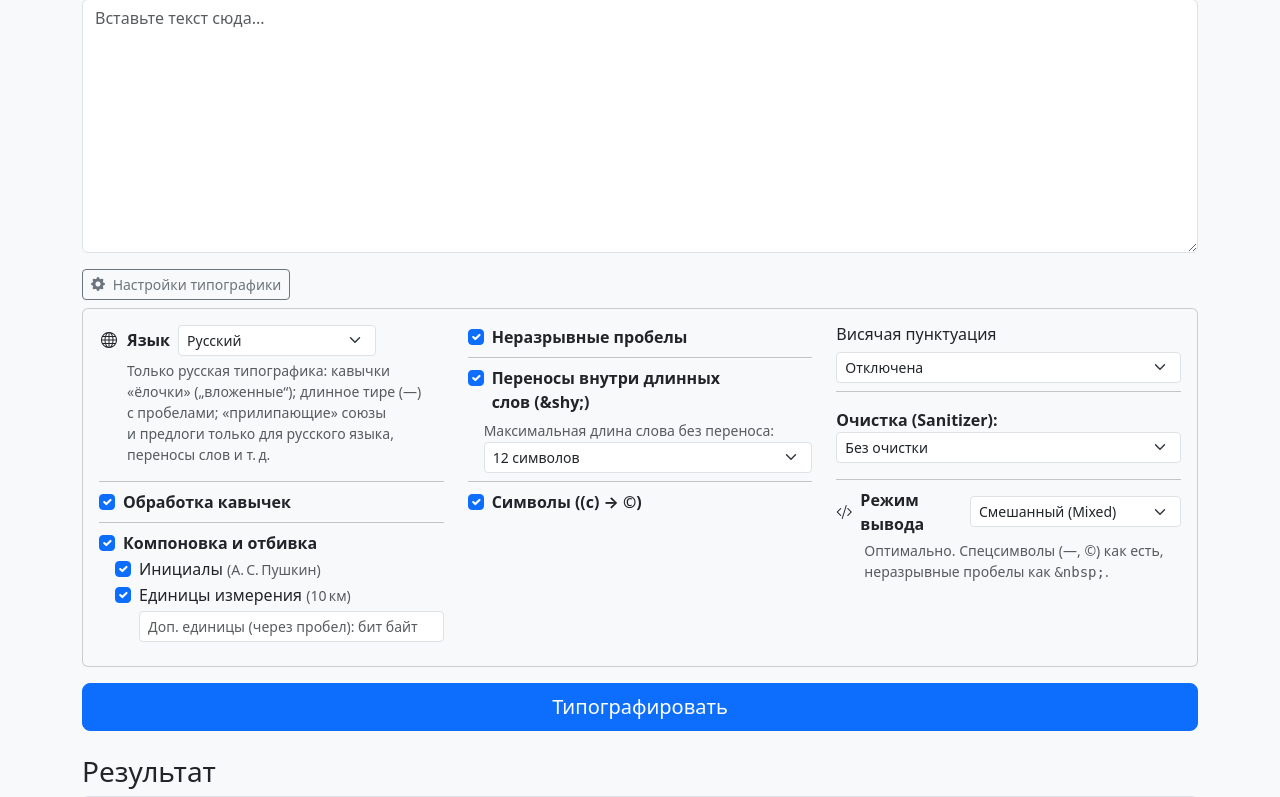
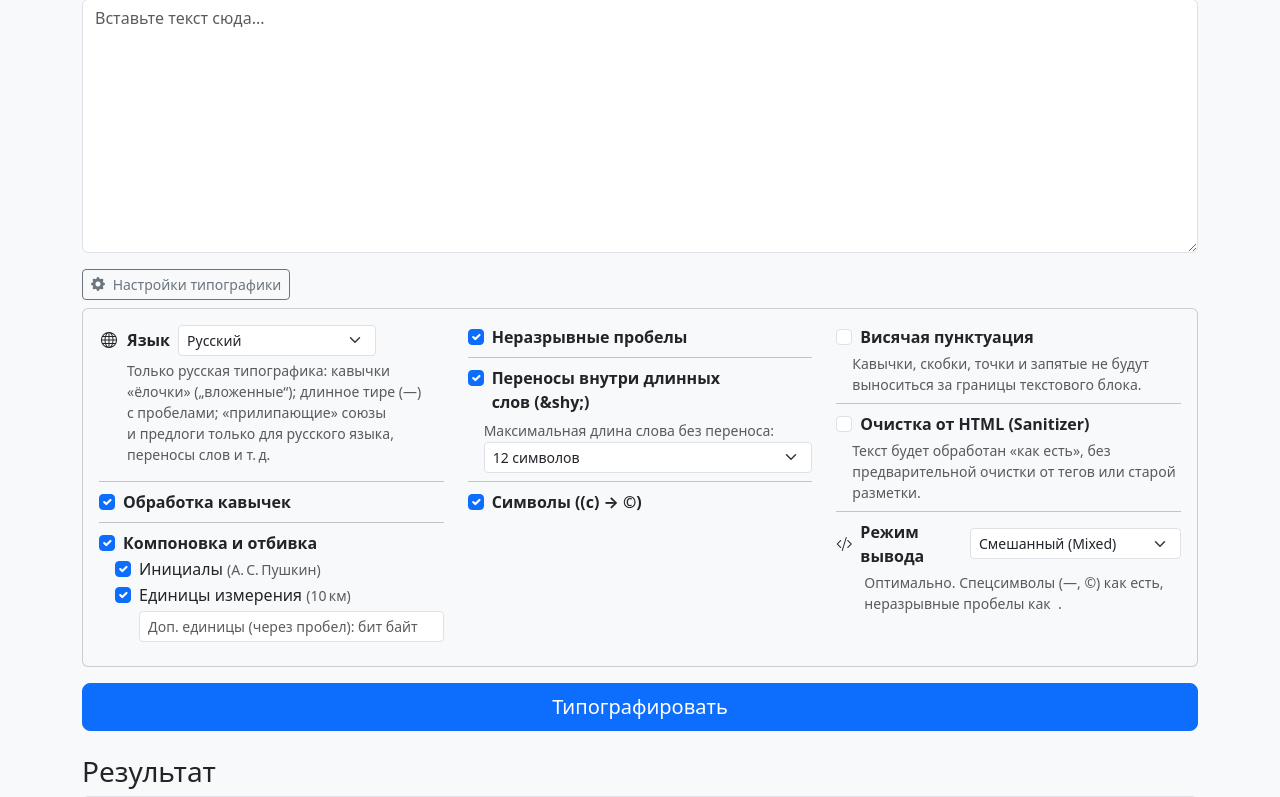
Before and after one commit to erjemin/etpgrf-site, a Django app: page / in a window 1280 px wide, after a click on "Настройки типографики". Shown: the part 123-920 px from the top of the page. Run offline with Django 5.2, Linux system fonts and the light colour scheme; some libraries are stand-ins or nearby versions.

Commit message:
mod: настройки типографа (11) оформление (двойное экранирование мнемоник для переменных с двойным рендером).

```diff
--- a/etpgrf_site/typograph/templates/typograph/index.html
+++ b/etpgrf_site/typograph/templates/typograph/index.html
@@ -10,7 +10,6 @@
         {# ГЛАВНОЕ ПОЛЕ ВВОДА: ТЕКСТ ДЛЯ ФОТОГРАФИРОВАНИЯ #}<div class="mb-3">
           <textarea class="form-control" name="text" rows="10" placeholder="Вставьте текст сюда..."></textarea>
         </div>
-
         {# Блок настроек (Collapse) #}<div class="mb-3">
           <button class="btn btn-outline-secondary btn-sm mb-2" type="button" data-bs-toggle="collapse"
                   data-bs-target="#settingsCollapse" aria-expanded="false" aria-controls="settingsCollapse">
@@ -49,23 +48,23 @@
                     </div>
                     {# Описание с отступом, чтобы было под текстом #}<div class="ms-4 ps-1 form-text text-muted small" style="min-height: 2.5em;" x-html="desc"></div>
                   </div>
-                  {# ========= #}<hr class="my-2" />
+                  {# ========== #}<hr class="my-2" />
                   {# Группа "Кавычки" #}<div x-data="{ enabled: true }" class="mb-2">
                     <div class="form-check">
                         <input class="form-check-input" type="checkbox" name="quotes" id="optQuotes" checked x-model="enabled">
                         <label class="form-check-label fw-bold" for="optQuotes">Обработка кавычек</label>
                     </div>
                     {# Описание (видно, когда выключено) #}<div class="ms-3 form-text text-muted small" x-show="!enabled" x-transition>
-                        Прямые кавычки (&quot;) не будут заменяться на типографские («…ёлочки…» или&nbsp;“…лапки…”).
+                        Прямые кавычки (&quot;) не будут заменяться на типографские («…ёлочки…» или “…лапки…”).
                     </div>
                   </div>
-                  {# ========= #}<hr class="my-2" />
+                  {# ========== #}<hr class="my-2" />
                   {# Группа "Компоновка и отбивка" (Layout)  #}<div x-data="{ enabled: true }" class="mb-2">
                       <div class="form-check">
                         <input class="form-check-input" type="checkbox" name="layout" id="optLayout" checked x-model="enabled">
                         <label class="form-check-label fw-bold" for="optLayout">Компоновка и&nbsp;отбивка</label>
                       </div>
-                      {# Настройки (видны, когда включено) #}<div class="ms-3" x-show="enabled" x-transition>
+                      {# Настройки группы "Компоновка и отбивка" (видны, когда включено) #}<div class="ms-3" x-show="enabled" x-transition>
                           <div class="form-check">
                             <input class="form-check-input" type="checkbox" name="layout_initials" id="optLayoutInitials" checked>
                             <label class="form-check-label" for="optLayoutInitials">Инициалы <small class="text-muted">(А.&thinsp;С.&thinsp;Пушкин)</small></label>
@@ -96,14 +95,14 @@
                           Если отключено, то&nbsp;предлоги, союзы и&nbsp;артикли могут оставаться в&nbsp;конце строки, частицы (<em>бы, же…</em>) могут отрываться от&nbsp;слов.
                       </div>
                   </div>
-                  {# ========= #}<hr class="my-2" />
+                  {# ========== #}<hr class="my-2" />
                   {# Группа "Переносы" #}<div x-data="{ enabled: true }" class="mb-2">
                       <div class="form-check">
                         <input class="form-check-input" type="checkbox" name="hyphenation" id="optHyphenation" checked x-model="enabled">
                         <label class="form-check-label fw-bold" for="optHyphenation">Переносы внутри длинных слов&nbsp;(&amp;shy;)</label>
                       </div>
                       {# Настройки переносов #}<div class="ms-3 mt-1" x-show="enabled" x-transition>
-                          <label class="form-label small text-muted mb-0">Максимальная длина слова без&nbsp;переноса:</label>
+                          <label class="form-label small text-muted mb-0">Максимальная длина слова без переноса:</label>
                           <select class="form-select form-select-sm" name="hyphenation_len">
                               <option value="8">8 символов</option>
                               <option value="10">10 символов</option>
@@ -116,36 +115,52 @@
                           Если отключено, мягкие переносы (&amp;shy;) не&nbsp;будут расставляться.
                       </div>
                   </div>
-                  {# ========= #}<hr class="my-2" />
+                  {# ========== #}<hr class="my-2" />
                   {# Группа "Символы" #}<div x-data="{ enabled: true }" class="mb-2">
                       <div class="form-check">
                         <input class="form-check-input" type="checkbox" name="symbols" id="optSymbols" checked x-model="enabled">
                         <label class="form-check-label fw-bold" for="optSymbols">Символы ((c) &rarr; ©)</label>
                       </div>
                       {# Описание (видно, когда выключено) #}<div class="ms-3 form-text text-muted small" x-show="!enabled" x-transition>
-                          Замена псевдографики (стрелочки, копирайты) на&nbsp;спецсимволы отключена.
+                          Замена псевдографики (стрелочки, копирайты) и&nbsp;обработка числовых диапазонов (10-20 &rarr; 10&ndash;20) отключена.
                       </div>
                   </div>
                 </div>
                 {# КОЛОНКА 3 #}<div class="col-md-4">
-                  {# Группа "Висячая пунктуация" #}<h6>Висячая пунктуация</h6>
-                  <select class="form-select form-select-sm mb-2" name="hanging_punctuation">
-                    <option value="none" selected="">Отключена</option>
-                    <option value="left">Только слева</option>
+                  {# Группа "Висячая пунктуация" #}<div x-data="{ enabled: false }" class="mb-2">
+                      <div class="form-check">
+                        <input class="form-check-input" type="checkbox" name="hanging_enabled" id="optHanging" x-model="enabled">
+                        <label class="form-check-label fw-bold" for="optHanging">Висячая пунктуация</label>
+                      </div>
+                      {# Настройки группы "Висячая пунктуация" (видны, когда включено) #}<div class="ms-3 mt-1" x-show="enabled" x-transition>
+                          <select class="form-select form-select-sm" name="hanging_punctuation">
+                            <option value="left" selected>Только слева</option>
                             <option value="right">Только справа</option>
                             <option value="both">С обеих сторон</option>
                           </select>
-                  {# ========= #}<hr class="my-2" />
-                  {#  Группа "Санитайзер" #}<div class="mt-3 mb-3">
-                      <label class="form-label fw-bold mb-0">Очистка (Sanitizer):</label>
+                      </div>
+                      {# Описание (видно, когда выключено) #}<div class="ms-3 form-text text-muted small" x-show="!enabled" x-transition>
+                          Кавычки, скобки, точки и&nbsp;запятые не&nbsp;будут выноситься за&nbsp;границы текстового блока.
+                      </div>
+                  </div>
+                {# ========== #}<hr class="my-2" />
+                  {# Группа "Санитайзер" #}<div x-data="{ enabled: false }" class="mb-2">
+                      <div class="form-check">
+                        <input class="form-check-input" type="checkbox" name="sanitizer_enabled" id="optSanitizer" x-model="enabled">
+                        <label class="form-check-label fw-bold" for="optSanitizer">Очистка от HTML (Sanitizer)</label>
+                      </div>
+                      {# Настройки группы "Санитайзер" (видны, когда включено) #}<div class="ms-3 mt-1" x-show="enabled" x-transition>
                           <select class="form-select form-select-sm" name="sanitizer">
-                          <option value="" selected>Без очистки</option>
-                          <option value="etp">Удалить старую типографику</option>
-                          <option value="html">Удалить все HTML-теги</option>
+                              <option value="etp" selected>Очистить разметку висячей пунктуации</option>
+                              <option value="html">Очистить все HTML-теги</option>
                           </select>
                       </div>
-                  {# ========= #}<hr class="my-2" />
-                  {# Группа "Режим вывода" #}<div x-data="{ desc: 'Оптимально. Спецсимволы (—, ©) как&amp;nbsp;есть, неразрывные пробелы как&amp;nbsp;<tt>&amp;amp;nbsp;</tt>.' }">
+                      {# Описание группы "Санитайзер" (видно, когда выключено) #}<div class="ms-3 form-text text-muted small" x-show="!enabled" x-transition>
+                          Текст будет обработан &laquo;как есть&raquo;, без предварительной очистки от&nbsp;тегов или старой разметки.
+                      </div>
+                  </div>
+                   {# ========== #}<hr class="my-2" />
+                  {# Режим вывода (Alpine.js) #}<div x-data="{ desc: 'Оптимально. Спецсимволы (—, ©) как есть, неразрывные пробелы как &nbsp;.' }">
                     <div class="d-flex align-items-center mb-1">
                         <div class="me-2 text-center" style="width: 1.25em;">
                             <i class="bi bi-code-slash"></i>
@@ -154,16 +169,16 @@
                         <select class="form-select form-select-sm w-auto" name="mode"
                                 @change="desc = $event.target.options[$event.target.selectedIndex].dataset.desc">
                           <option value="mixed" selected
-                                  data-desc="Оптимально. Спецсимволы (—, ©) как&nbsp;есть, неразрывные пробелы как&amp;nbsp;<tt>&amp;amp;nbsp;</tt>.">
+                                  data-desc="Оптимально. Спецсимволы (—, ©) как есть, неразрывные пробелы как &amp;amp;nbsp;.">
                             Смешанный (Mixed)
                           </option>
                           <option value="unicode"
-                                  data-desc="Компактно. Все символы в&amp;nbsp;UTF-8 (включая неразрывный пробел&amp;nbsp;U+00A0).">
+                                  data-desc="Компактно. Все символы в UTF-8 (включая неразрывный пробел U+00A0).">
                             Юникод (Unicode)
                           </option>
                           <option value="mnemonic"
-                                  data-desc="Совместимость. Все спецсимволы заменяются на&amp;nbsp;HTML-мнемоники (<tt>&amp;amp;mdash;</tt>, <tt>&amp;amp;copy;</tt>, <tt>&amp;amp;half;</tt> …).">
-                            Мнемоники (mnemonic)
+                                  data-desc="Совместимость. Все спецсимволы заменяются на HTML-мнемоники (&amp;amp;mdash;, &amp;amp;copy; …).">
+                            Мнемоники (Mnemonic)
                           </option>
                         </select>
                     </div>
--- a/etpgrf_site/typograph/views.py
+++ b/etpgrf_site/typograph/views.py
@@ -15,30 +15,30 @@ def process_text(request):
         langs = request.POST.get(key='langs', default='ru')
 
         # 2. Собираем LayoutProcessor
-        layout_enabled = request.POST.get('layout') == 'on'
+        layout_enabled = request.POST.get(key='layout') == 'on'
         layout_option = False
         if layout_enabled:
-            process_units = request.POST.get('layout_units') == 'on'
+            process_units = request.POST.get(key='layout_units') == 'on'
             if process_units:
-                custom_units = request.POST.get('layout_units_custom', '').strip()
+                custom_units = request.POST.get(key='layout_units_custom', default='').strip()
                 if custom_units:
                     process_units = custom_units.split()
 
             layout_option = LayoutProcessor(
                 langs=langs,
-                process_initials_and_acronyms=request.POST.get('layout_initials') == 'on',
+                process_initials_and_acronyms=request.POST.get(key='layout_initials') == 'on',
                 process_units=process_units
             )
 
         # 3. Собираем Hyphenator
-        hyphenation_enabled = request.POST.get('hyphenation') == 'on'
+        hyphenation_enabled = request.POST.get(key='hyphenation') == 'on'
         hyphenation_option = False
         if hyphenation_enabled:
-            max_len = request.POST.get('hyphenation_len', '15')
+            max_len = request.POST.get(key='hyphenation_len', default='12')
             try:
                 max_len = int(max_len)
             except (ValueError, TypeError):
-                max_len = 15 # Дефолтное значение, если пришло что-то не то
+                max_len = 12
 
             hyphenation_option = Hyphenator(
                 langs=langs,
@@ -46,30 +46,30 @@ def process_text(request):
             )
 
         # 4. Читаем Sanitizer
-        sanitizer_val = request.POST.get('sanitizer', '')
-        sanitizer_option = None
-        if sanitizer_val:
-            sanitizer_option = sanitizer_val
+        sanitizer_enabled = request.POST.get(key='sanitizer_enabled', default='')
+        sanitizer_option = request.POST.get(key='sanitizer', default='etp')
+        if sanitizer_enabled and sanitizer_option not in ['etp', 'html']:
+            sanitizer_option = 'etp'
 
-        # 5. Собираем общие опции
+        # 5. Читаем Hanging Punctuation
+        hanging_enabled = request.POST.get(key='hanging_enabled') == 'on'
+        hanging_option = None
+        if hanging_enabled:
+            hanging_option = request.POST.get(key='hanging_punctuation', default='both')
+
+        # 6. Собираем общие опции
         options = {
             'langs': langs,
             'process_html': True,
-
             'quotes': request.POST.get('quotes') == 'on',
             'layout': layout_option,
-            'unbreakables': request.POST.get('unbreakables') == 'on',
+            'unbreakables': request.POST.get(key='unbreakables') == 'on',
             'hyphenation': hyphenation_option,
-            'symbols': request.POST.get('symbols') == 'on',
-
-            'hanging_punctuation': request.POST.get(key='hanging_punctuation', default='none'),
+            'symbols': request.POST.get(key='symbols') == 'on',
+            'hanging_punctuation': hanging_option,
             'mode': request.POST.get(key='mode', default='mixed'),
-
             'sanitizer': sanitizer_option
         }
-
-        if options['hanging_punctuation'] == 'none':
-            options['hanging_punctuation'] = None
 
         # Создаем экземпляр типографа
         typo = Typographer(**options)
```
Lines whose indentation alone changed are shown as unchanged.
